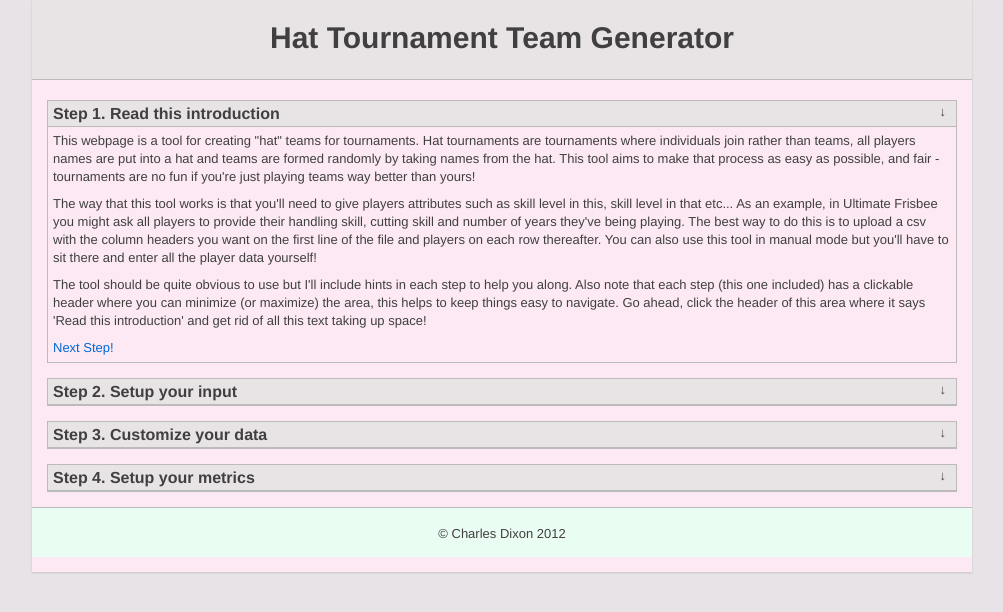
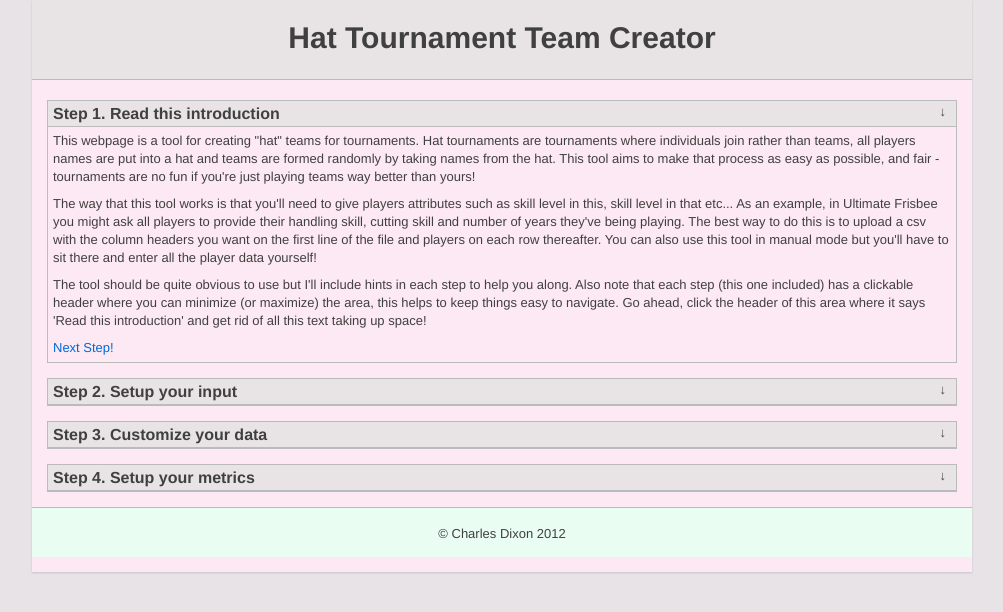
Before and after one commit to chvck/Hat-Team-Generator, a Flask app: page / in a window 1280 px wide. Shown: the top 612 px of the page, without its empty margins (138-1141 px from the left). Run offline with Flask 2, Linux system fonts and the light colour scheme.

Commit message:
Changed main heading name

```diff
--- a/templates/index.html
+++ b/templates/index.html
@@ -3,7 +3,7 @@
     <head>
         <meta http-equiv="Content-Type" content="text/html; charset=utf-8" />
 
-        <title>Hat Tournament Team Generator</title>
+        <title>Hat Tournament Team Creator</title>
 
         <link rel="stylesheet" type="text/css" media="screen" href="/static/css/bootstrap.1.4.0.min.css">
         <link rel="stylesheet" type="text/css" media="screen" href="/static/css/custom-theme/jquery-ui-1.8.16.custom.css" />
@@ -24,7 +24,7 @@
     <body>
         <div class="container">
             <header>
-                <h1>Hat Tournament Team Generator</h1>
+                <h1>Hat Tournament Team Creator</h1>
             </header>
             <div id="bodyContent">
                 <div id="introduction" class="dataContainer">
```
